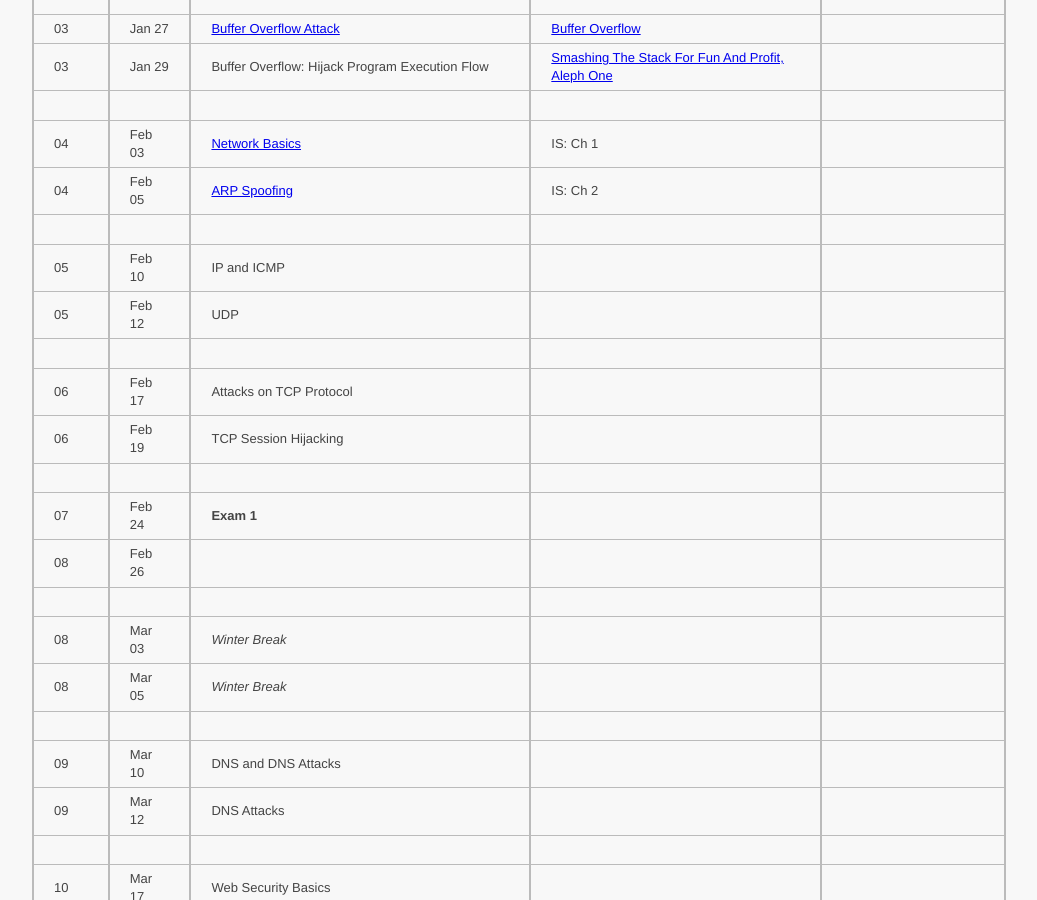
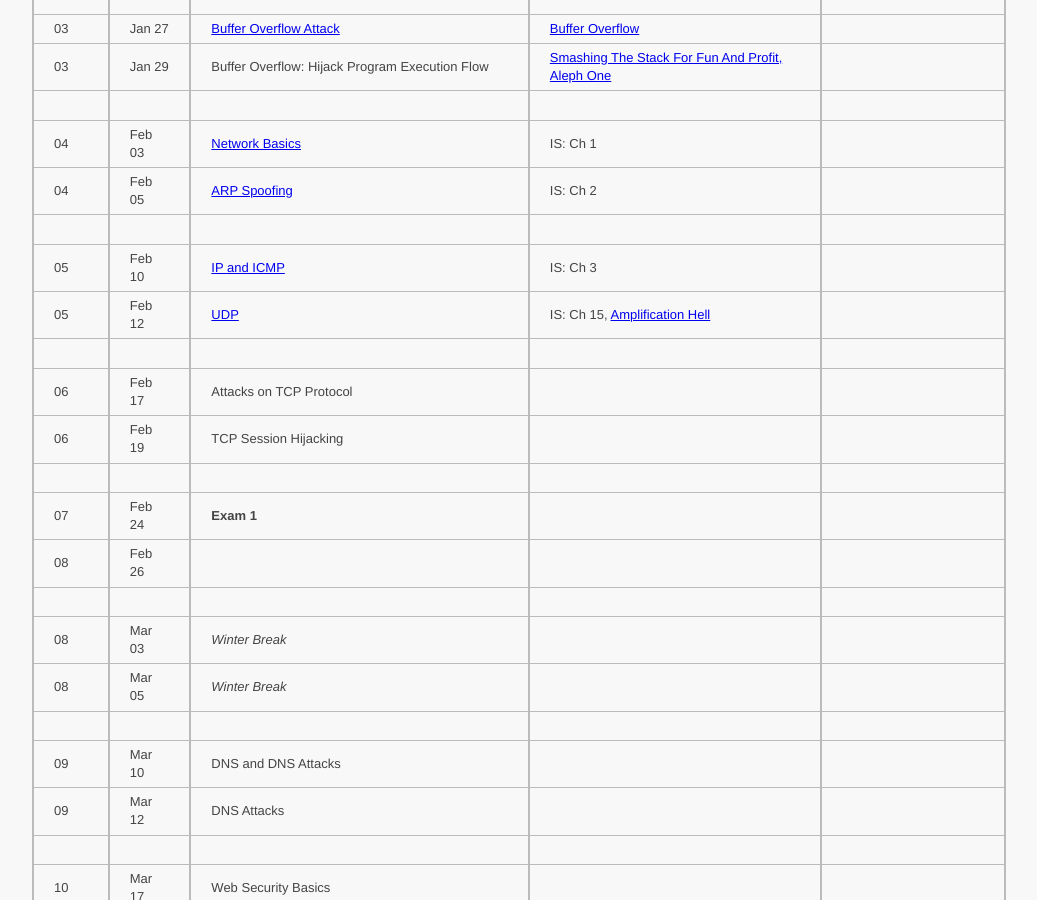
Before and after one commit to ycpcs/cs335-spring2026, a Jekyll site: the page built from schedule/index.md, in a window 1280 px wide and 900 px high, scrolled down 369 px. Shown: the whole window, without its empty margins (121-1158 px from the left). Built offline with Jekyll 4.4.1, drawn with Linux system fonts in a browser that asks for light colours.

Commit message:
update schedule

```diff
--- a/schedule/index.md
+++ b/schedule/index.md
@@ -22,8 +22,8 @@ IS: <a href="https://ycp.textbookx.com/book/Internet-Security-A-HandsOn-Approach
 > 04 | Feb 03 | [Network Basics](../slides/Network_Basics.pdf) | IS: Ch 1 |
 > 04 | Feb 05 | [ARP Spoofing](../slides/MAC_ARP.pdf) | IS: Ch 2 |
 > | | | |
-> 05 | Feb 10 | IP and ICMP | |
-> 05 | Feb 12 | UDP | |
+> 05 | Feb 10 | [IP and ICMP](../slides/IP_ICMP.pdf) |  IS: Ch 3 |
+> 05 | Feb 12 | [UDP](../slides/UDP.pdf) | IS: Ch 15, <a href=".\papers\amplification-ndss2014.pdf" target="_blank">Amplification Hell</a> |
 > | | | |
 > 06 | Feb 17 | Attacks on TCP Protocol | |
 > 06 | Feb 19 | TCP Session Hijacking | |
```
Also changed, not shown: 1 other file.
